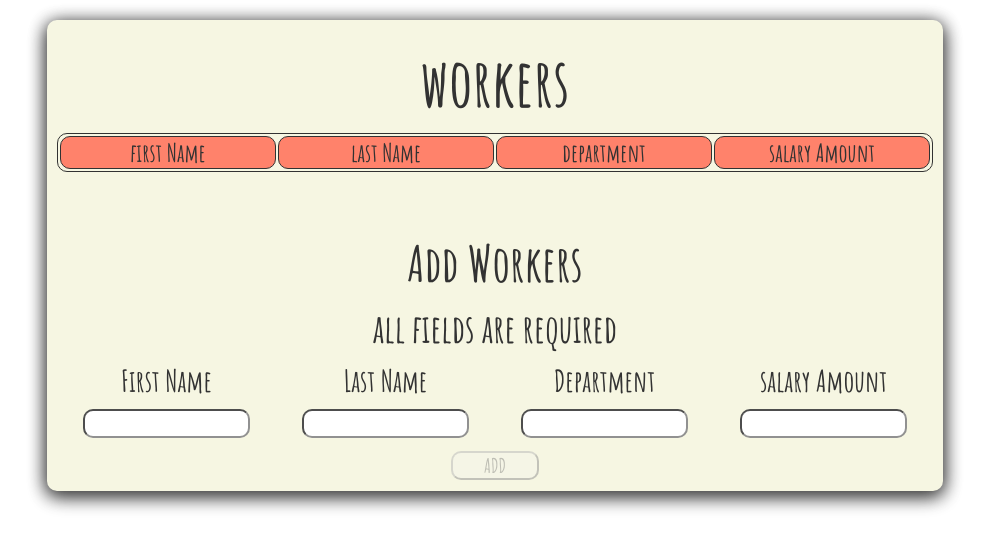
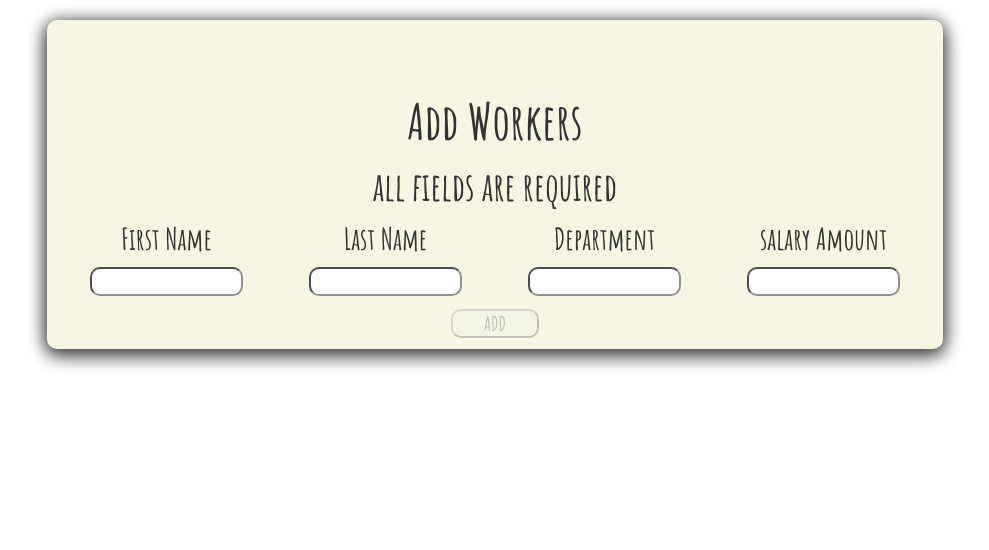
Before and after one commit to anyd007/recruitment-task-1, a React (Create React App) app: page / in a window 1280 px wide. Shown: the top 550 px of the page, without its empty margins (145-1134 px from the left). Built offline with nearby package versions, Linux system fonts and the light colour scheme.

Commit message:
wyświetlanie ukrytego komponentu

```diff
--- a/package.json
+++ b/package.json
@@ -6,6 +6,7 @@
     "@testing-library/jest-dom": "^5.16.1",
     "@testing-library/react": "^12.1.2",
     "@testing-library/user-event": "^13.5.0",
+    "get-array-sum": "^1.0.1",
     "react": "^17.0.2",
     "react-dom": "^17.0.2",
     "react-scripts": "5.0.0",
--- a/src/AddForm.css
+++ b/src/AddForm.css
@@ -18,6 +18,7 @@ h2{
 input{
     font-size: 20px;
     border-radius: 10px;
+    width: 70%;
 
 }
 button{
--- a/src/AddFrom.jsx
+++ b/src/AddFrom.jsx
@@ -53,7 +53,7 @@ AddForm.propTypes = {
     firstName: PropTypes.string,
     lastName: PropTypes.string,
     department: PropTypes.string,
-    salaryAmount: PropTypes.string
+    salaryAmount: PropTypes.number
 }
 
 export default AddForm;
--- a/src/App.jsx
+++ b/src/App.jsx
@@ -4,19 +4,23 @@ import './App.css'
 import Title from "./Title";
 import AddForm from "./AddFrom";
 import uniqid from 'uniqid';
+import { hideShow } from './extras'
+import { validInputs } from './extras'
 
-class App extends Component {
+class App extends Component{
     constructor(){
         super();
-        this.state = {
+        this.state={
             workers: [],
             newWorkers:{
                 id: uniqid(),
                 firstName:'',
                 lastName:'',
                 department:'',
-                salaryAmount: ''
-            }
+                salaryAmount:''
+            },
+            name: "React",
+            Summary: false,
         }
     }
     handleAddForm = (val) =>{
@@ -39,24 +43,32 @@ class App extends Component {
         }))
     }
     render() {
-        const workers = this.state.workers.map(el =>{
+        let show = hideShow(this.state.workers)
+        console.log(show);
+
+        let workers = this.state.workers.map(el =>{
             return <Datalist
             firstName = {el.firstName}
             lastName = {el.lastName}
             department = {el.department}
             salaryAmount = {el.salaryAmount}/>
-        })
+            })
         return(
         <div className="app">
-            <Title/>
+            {show === true && <Title />}
          {workers}
+         {/* <Summary
+         salaryAmount={this.state.newWorkers.salaryAmount}
+         /> */}
          <AddForm
          firstName={this.state.newWorkers.firstName}
          lastName={this.state.newWorkers.lastName}
          department={this.state.newWorkers.department}
          salaryAmount={this.state.newWorkers.salaryAmount}
          onSave={()=>this.handleSaveForm()}
-         onInputChange={(val) => this.handleAddForm(val)}/>
+         onInputChange={(val) => this.handleAddForm(val)}
+        //  showHideSummary={this.state.showHideSummary}
+         />
      </div>
         )}
 }
--- a/src/Title.jsx
+++ b/src/Title.jsx
@@ -1,17 +1,22 @@
 import React from 'react';
 import './title.css'
+import { validInputs } from './extras'
 
 
-const Title = () =>(
-    <div><h1>workers</h1>
+const Title = (props) =>(
+<div className='title'>
+
+    <h1>workers</h1>
     <table>
         <thead>
         <tr>
-            <th>first Name</th> <th>last Name</th> <th>department</th> <th>salary Amount</th>
+            <th>first Name</th><th>last Name</th><th>department</th><th>salary Amount</th>
         </tr>
         </thead>
     </table>
+
 </div>
-               )
+)
+
 
 export default Title;
--- a/src/extras.js
+++ b/src/extras.js
@@ -5,3 +5,11 @@ export function validInputs(val){
         return false;
     }
 }
+
+export function hideShow(val){
+    if(Array.isArray(val) && val.length){
+        return true
+    }else{
+        return false
+    }
+}
--- a/src/index.js
+++ b/src/index.js
@@ -3,6 +3,8 @@ import ReactDOM from 'react-dom';
 import './index.css';
 import App from './App';
 import reportWebVitals from './reportWebVitals';
+
+
 
 ReactDOM.render(
     <App />,
```
Also changed, not shown: src/Datalist.jsx (+4 -3 lines), src/Summary.jsx (added, +25 -0 lines), 2 other files (tests, documents, lock files or other folders).
